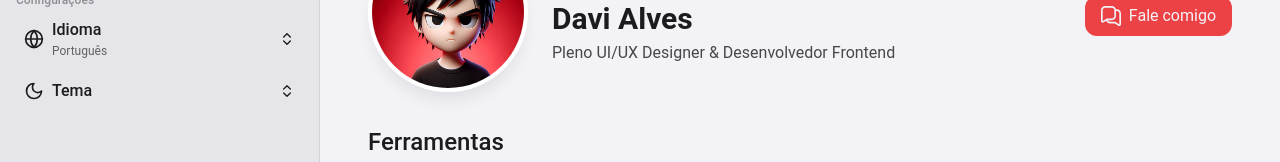
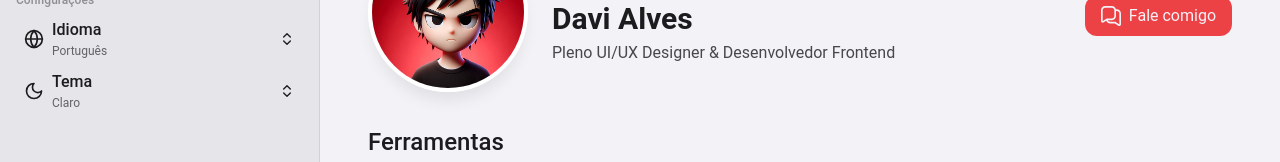
Before and after one commit to daviaxs/portfolio-v3, a Next.js app: page / in a window 1280 px wide. Shown: the part 284-446 px from the top of the page. Built offline with nearby package versions, Linux system fonts and the light colour scheme.

Commit message:
feat: set default theme to light in ThemeProvider

```diff
--- a/src/shared/providers/ThemeProvider.tsx
+++ b/src/shared/providers/ThemeProvider.tsx
@@ -3,5 +3,9 @@
 import { ThemeProvider as NextThemesProvider } from 'next-themes'
 
 export function ThemeProvider({ children }: { children: React.ReactNode }) {
-  return <NextThemesProvider attribute="class">{children}</NextThemesProvider>
+  return (
+    <NextThemesProvider attribute="class" defaultTheme="light">
+      {children}
+    </NextThemesProvider>
+  )
 }
```
